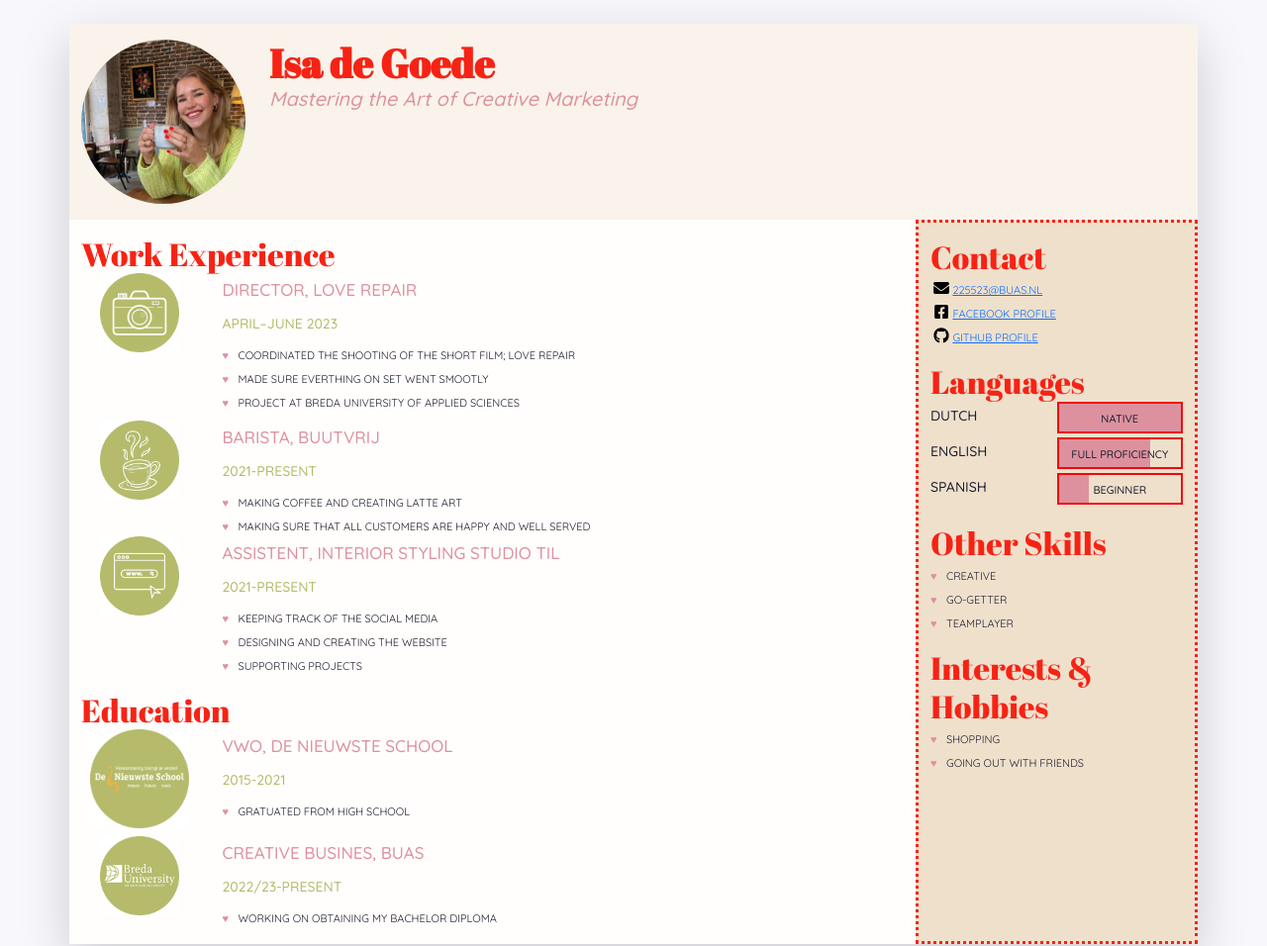
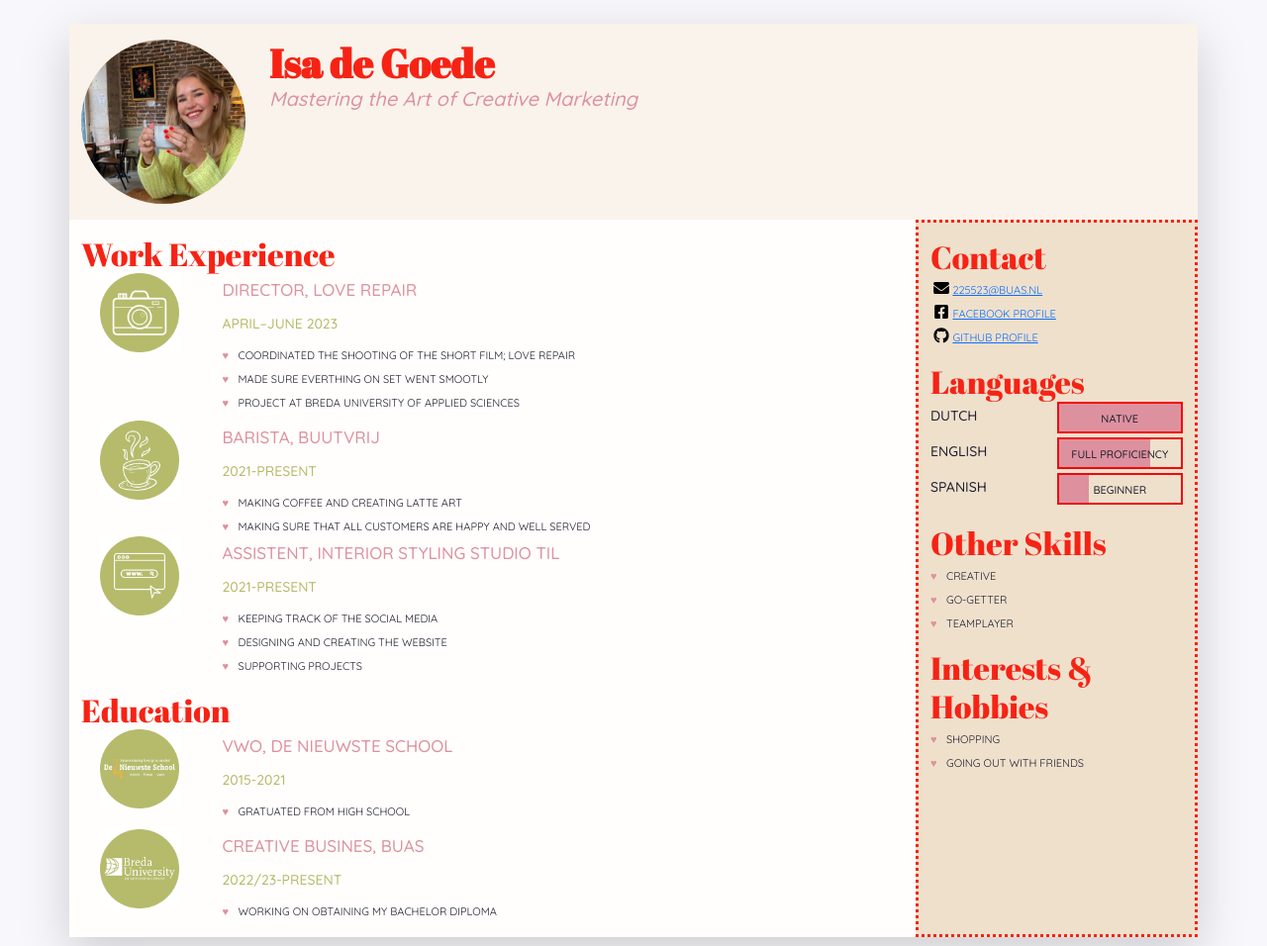
Before and after one commit to IsadGoede/Isa-Resume-Template, a plain HTML site: page index.html in a window 1280 px wide. Shown: the top 956 px of the page at 99% size. Drawn offline with nearby package versions, Linux system fonts and the light colour scheme.

Commit message:
update html

```diff
--- a/index.html
+++ b/index.html
@@ -149,7 +149,7 @@
               <!-- Top item in education. And by "top", I mean a Bachelor in Creative Business at BUas. -->
               <li class="biography-item row mb-2">
                 <div class="logo-container col-3 col-sm-2 col-md-3 col-lg-2">
-                  <img class="biography-logo mw-100 d-block mx-auto" src="images/dns.png" alt="School logo" width="100">
+                  <img class="biography-logo mw-100 d-block mx-auto" src="images/dns.png" alt="School logo" width="80">
                 </div>
                 <div class="biography-contents col-9 col-sm-10 col-md-9 col-lg-10">
                   <h4 class="second-header">vwo, de nieuwste school&nbsp; &nbsp;</h4>
```
